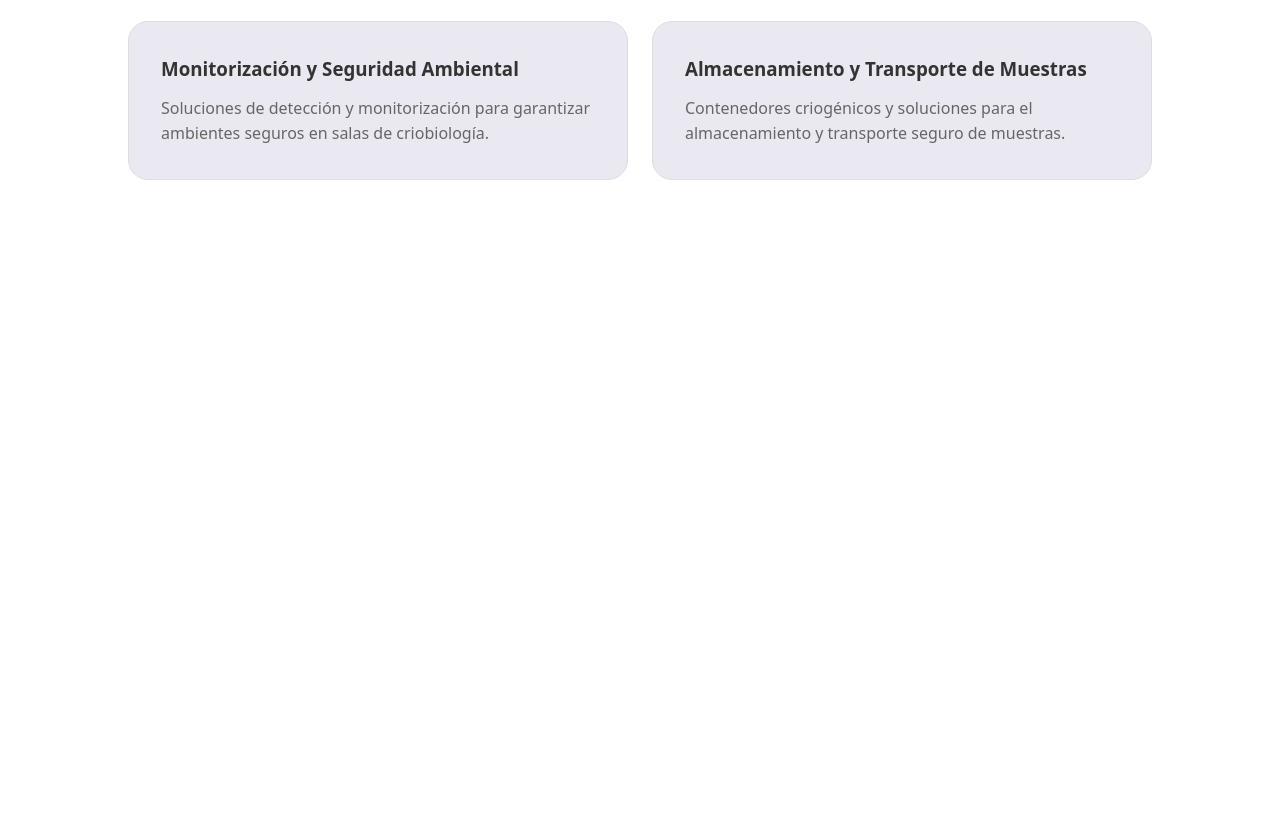
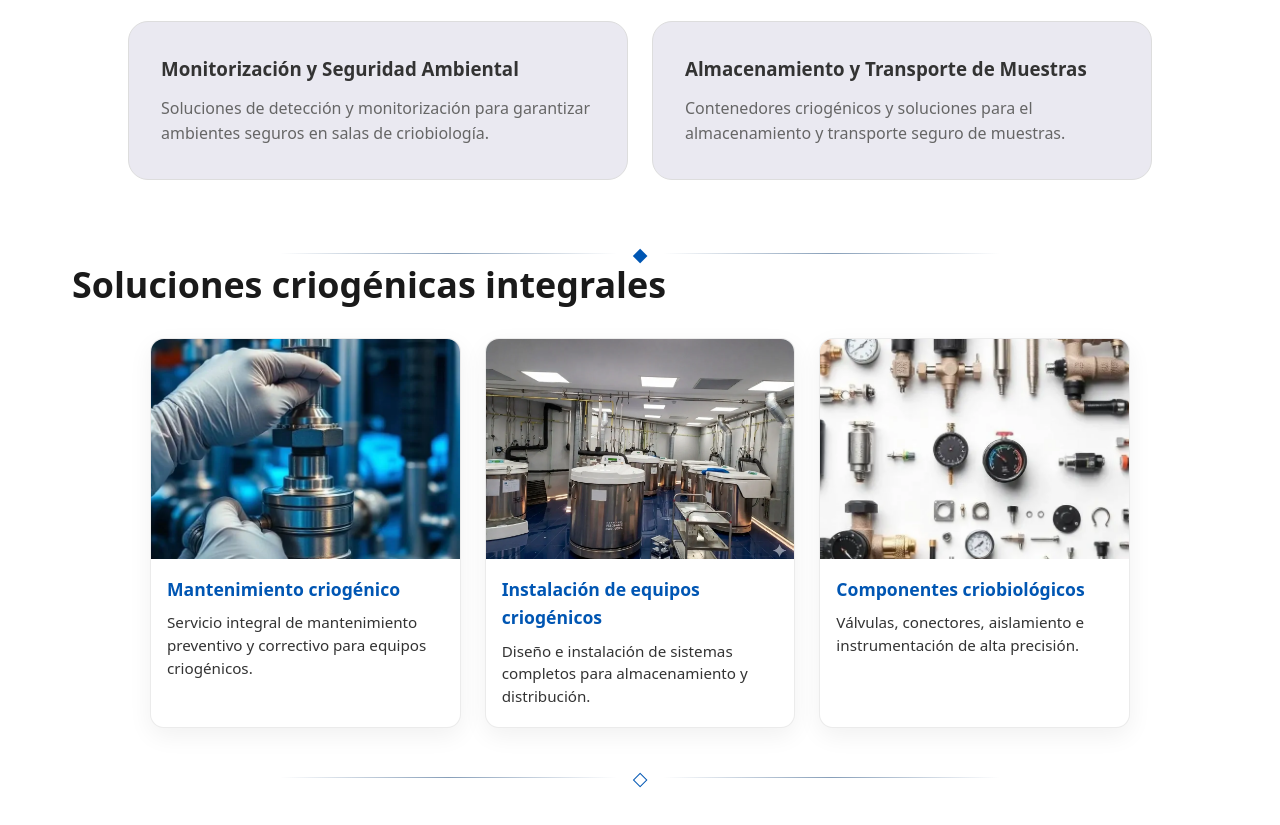
Before and after one commit to Capitankanalla/cryogasWeb, a website: page index.html in a window 1280 px wide. Shown: the part 1325-2150 px from the top of the page. Before the commit the page ends 1569 px from the top, so only its background shows below. Drawn offline with Linux system fonts and the light colour scheme.

Commit message:
Feat: Seccio solucions criogeniques

```diff
--- a/css/style.css
+++ b/css/style.css
@@ -258,6 +258,104 @@ body {
   margin-bottom: 4rem;
 }
 
+.solution-showcase {
+  max-width: 1200px;
+  margin: 0 auto 4rem;
+  padding: 0 2rem;
+}
+
+.solution-showcase__header {
+  margin-bottom: 2rem;
+}
+
+.section-divider {
+  display: flex;
+  align-items: center;
+  gap: 1rem;
+  margin: 2rem auto 0;
+  max-width: 720px;
+}
+
+.section-divider span {
+  display: block;
+  height: 1px;
+  flex: 1;
+  background: linear-gradient(90deg, rgba(16, 63, 115, 0), rgba(16, 63, 115, 0.5), rgba(16, 63, 115, 0));
+}
+
+.section-divider i {
+  color: var(--primary);
+  font-style: normal;
+  font-size: 1.2rem;
+  line-height: 1;
+}
+
+.section-divider--footer {
+  margin-top: 2.5rem;
+}
+
+.solution-showcase__header .eyebrow {
+  color: #4a4a4a;
+  font-size: 0.95rem;
+  line-height: 1.6;
+  max-width: 760px;
+  margin-bottom: 0.75rem;
+  font-style: italic;
+}
+
+.solution-showcase__header h2 {
+  font-size: clamp(2rem, 2.8vw, 3rem);
+  color: var(--dark);
+  line-height: 1.2;
+}
+
+.solution-grid {
+  display: grid;
+  grid-template-columns: repeat(3, minmax(220px, 1fr));
+  gap: 1.5rem;
+  justify-content: center;
+  max-width: 980px;
+  margin: 0 auto;
+}
+
+.solution-card {
+  background: #fff;
+  border: 1px solid rgba(0, 0, 0, 0.08);
+  border-radius: 14px;
+  overflow: hidden;
+  cursor: pointer;
+  box-shadow: 0 8px 24px rgba(0, 0, 0, 0.06);
+  transition: transform 0.2s ease, box-shadow 0.2s ease;
+}
+
+.solution-card:hover {
+  transform: translateY(-4px);
+  box-shadow: 0 14px 28px rgba(0, 0, 0, 0.1);
+}
+
+.solution-card img {
+  display: block;
+  width: 100%;
+  height: 220px;
+  object-fit: cover;
+}
+
+.solution-card__content {
+  padding: 1rem 1rem 1.2rem;
+}
+
+.solution-card__content h3 {
+  color: var(--primary);
+  margin-bottom: 0.5rem;
+  font-size: 1.1rem;
+}
+
+.solution-card__content p {
+  color: var(--text);
+  line-height: 1.5;
+  font-size: 0.95rem;
+}
+
 .service-card {
   padding: 2rem;
   background: #eae9f1;
--- a/index.html
+++ b/index.html
@@ -105,7 +105,27 @@
 
   </div>
 
+    <div class="section-divider section-divider--footer" aria-hidden="true">
+      <span></span>
+      <i>◆</i>
+      <span></span>
+    </div>
   </section>
+
+  <section class="solution-showcase">
+    <div class="solution-showcase__header">
+      <h2 data-key="soluciones.titulo"></h2>
+    </div>
+    <div id="solution-grid" class="solution-grid" aria-live="polite"></div>
+
+    <div class="section-divider section-divider--footer" aria-hidden="true">
+      <span></span>
+      <i>◇</i>
+      <span></span>
+    </div>
+  </section>
+
+  <div id="solution-modals"></div>
 
   <!-- Modals de serveis -->
 
--- a/js/json/es.json
+++ b/js/json/es.json
@@ -43,6 +43,44 @@
       {
         "titulo": "Conectividad y seguridad",
         "texto": "Integración Ethernet y cloud para trazabilidad, alarmas inteligentes y cumplimiento normativo."
+      }
+    ]
+  },
+  "soluciones": {
+    "titulo": "Soluciones criogénicas integrales",
+    "items": [
+      {
+        "id": "mantenimiento",
+        "titulo": "Mantenimiento criogénico",
+        "resumen": "Servicio integral de mantenimiento preventivo y correctivo para equipos criogénicos.",
+        "image": "img/service-maintenance_CUT.webp",
+        "descripcion": "Servicio integral de mantenimiento preventivo y correctivo para equipos criogénicos. Garantizamos el óptimo funcionamiento de tanques, válvulas y sistemas de distribución.",
+        "beneficios": "Inspección periódica de sistemas, reparación de fugas y averías, calibración de instrumentación.",
+        "aplicaciones": "Instalaciones hospitalarias, laboratorios y procesos industriales con requerimientos de seguridad y continuidad.",
+        "diferencial": "Mantenimiento especializado con enfoque preventivo, técnico y de cumplimiento normativo.",
+        "nota": "La implementación de soluciones criogénicas en hospitales mejora de forma significativa la eficiencia de los procesos."
+      },
+      {
+        "id": "instalacion",
+        "titulo": "Instalación de equipos criogénicos",
+        "resumen": "Diseño e instalación de sistemas completos para almacenamiento y distribución.",
+        "image": "img/Instalacion-Equipos-criogenicos.webp",
+        "descripcion": "Diseño e instalación de sistemas criogénicos completos. Desde tanques de almacenamiento hasta la distribución de gases licuados.",
+        "beneficios": "Tanques de almacenamiento, tuberías criogénicas, sistemas de vaporización y control automatizado.",
+        "aplicaciones": "Instalaciones industriales, centros sanitarios y procesos de investigación con cadenas de suministro criogénicas.",
+        "diferencial": "Diseño a medida para cada cliente y soporte integral desde la instalación hasta la puesta en servicio.",
+        "nota": "Con nuestras soluciones criogénicas, aseguramos la máxima eficiencia en cada operación."
+      },
+      {
+        "id": "componentes",
+        "titulo": "Componentes criobiológicos",
+        "resumen": "Válvulas, conectores, aislamiento e instrumentación de alta precisión.",
+        "image": "img/service-components_cut1.webp",
+        "descripcion": "Suministro de componentes especializados para aplicaciones criobiológicas. Válvulas, conectores, aislamiento y accesorios de alta calidad.",
+        "beneficios": "Válvulas criogénicas, conectores y racores, material aislante e instrumentación de precisión.",
+        "aplicaciones": "Laboratorios, bancos de sangre, centros de investigación y procesos biotecnológicos.",
+        "diferencial": "Soluciones técnicas para aplicaciones específicas con materiales y componentes de primera calidad.",
+        "nota": "Contamos con un amplio rango de soluciones criogénicas para diferentes aplicaciones industriales y de investigación."
       }
     ]
   },
--- a/js/main.js
+++ b/js/main.js
@@ -69,45 +69,8 @@ function prepareModalButtons(modal) {
   }
 }
 
-document.addEventListener('DOMContentLoaded', () => {
-  fetch('js/json/es.json')
-    .then(response => response.json())
-    .then(data => {
-      const stats = document.querySelectorAll('.stat-number');
-
-      stats.forEach(el => {
-        const keyPath = el.getAttribute('data-key').split('.');
-        let val = data;
-        keyPath.forEach(k => val = val ? val[k] : null);
-
-        const metric = parseMetricValue(val || '');
-        if (val && metric) {
-          animateCounter(el, metric.number, metric.suffix);
-        }
-      });
-
-      document.querySelectorAll('[data-key]').forEach(el => {
-        if (el.classList.contains('stat-number')) return;
-
-        const keyPath = el.getAttribute('data-key').split('.');
-        let val = data;
-        keyPath.forEach(k => val = val ? val[k] : null);
-        if (val) el.textContent = val;
-      });
-
-      const phoneEl = document.getElementById('link-phone');
-      const emailEl = document.getElementById('link-email');
-
-      if (phoneEl && data.contacto_rapido.telefono) {
-        phoneEl.href = `tel:${data.contacto_rapido.telefono.replace(/\s+/g, '')}`;
-      }
-      if (emailEl && data.contacto_rapido.email) {
-        emailEl.href = `mailto:${data.contacto_rapido.email}`;
-      }
-    })
-    .catch(err => console.error('Error carregant es.json:', err));
-
-  document.querySelectorAll('.service-card').forEach(card => {
+function bindModalCards(selector) {
+  document.querySelectorAll(selector).forEach(card => {
     const modalId = card.dataset.modal;
     const modal = modalId ? document.getElementById(modalId) : null;
 
@@ -137,7 +100,9 @@ document.addEventListener('DOMContentLoaded', () => {
       }
     });
   });
+}
 
+function bindCloseButtons() {
   document.querySelectorAll('.close-modal-btn').forEach(button => {
     button.setAttribute('tabindex', '-1');
     button.autofocus = false;
@@ -150,4 +115,82 @@ document.addEventListener('DOMContentLoaded', () => {
       }
     });
   });
+}
+
+document.addEventListener('DOMContentLoaded', () => {
+  fetch('js/json/es.json')
+    .then(response => response.json())
+    .then(data => {
+      const stats = document.querySelectorAll('.stat-number');
+
+      stats.forEach(el => {
+        const keyPath = el.getAttribute('data-key').split('.');
+        let val = data;
+        keyPath.forEach(k => val = val ? val[k] : null);
+
+        const metric = parseMetricValue(val || '');
+        if (val && metric) {
+          animateCounter(el, metric.number, metric.suffix);
+        }
+      });
+
+      document.querySelectorAll('[data-key]').forEach(el => {
+        if (el.classList.contains('stat-number')) return;
+
+        const keyPath = el.getAttribute('data-key').split('.');
+        let val = data;
+        keyPath.forEach(k => val = val ? val[k] : null);
+        if (val) el.textContent = val;
+      });
+
+      const solutionGrid = document.getElementById('solution-grid');
+      const solutionModals = document.getElementById('solution-modals');
+
+      if (solutionGrid && data.soluciones && Array.isArray(data.soluciones.items)) {
+        solutionGrid.innerHTML = data.soluciones.items.map(item => `
+          <article class="solution-card" data-modal="modal-solution-${item.id}" role="button" tabindex="0">
+            <img src="${item.image}" alt="${item.titulo}">
+            <div class="solution-card__content">
+              <h3>${item.titulo}</h3>
+              <p>${item.resumen}</p>
+            </div>
+          </article>
+        `).join('');
+
+        if (solutionModals) {
+          solutionModals.innerHTML = data.soluciones.items.map(item => `
+            <dialog id="modal-solution-${item.id}" class="custom-modal">
+              <div class="modal-content">
+                <h3>${item.titulo}</h3>
+                <p class="subtitle">${item.descripcion}</p>
+                <ul>
+                  <li><strong>Beneficios:</strong> <span>${item.beneficios}</span></li>
+                  <li><strong>Aplicaciones:</strong> <span>${item.aplicaciones}</span></li>
+                  <li><strong>Valor diferencial:</strong> <span>${item.diferencial}</span></li>
+                </ul>
+                <p class="modal-footer-note">${item.nota}</p>
+                <button class="close-modal-btn" type="button">Cerrar</button>
+              </div>
+            </dialog>
+          `).join('');
+        }
+      }
+
+      const phoneEl = document.getElementById('link-phone');
+      const emailEl = document.getElementById('link-email');
+
+      if (phoneEl && data.contacto_rapido.telefono) {
+        phoneEl.href = `tel:${data.contacto_rapido.telefono.replace(/\s+/g, '')}`;
+      }
+      if (emailEl && data.contacto_rapido.email) {
+        emailEl.href = `mailto:${data.contacto_rapido.email}`;
+      }
+
+      bindModalCards('.solution-card');
+      bindCloseButtons();
+    })
+    .catch(err => console.error('Error carregant es.json:', err));
+
+  bindModalCards('.service-card');
+  bindCloseButtons();
 });
```
